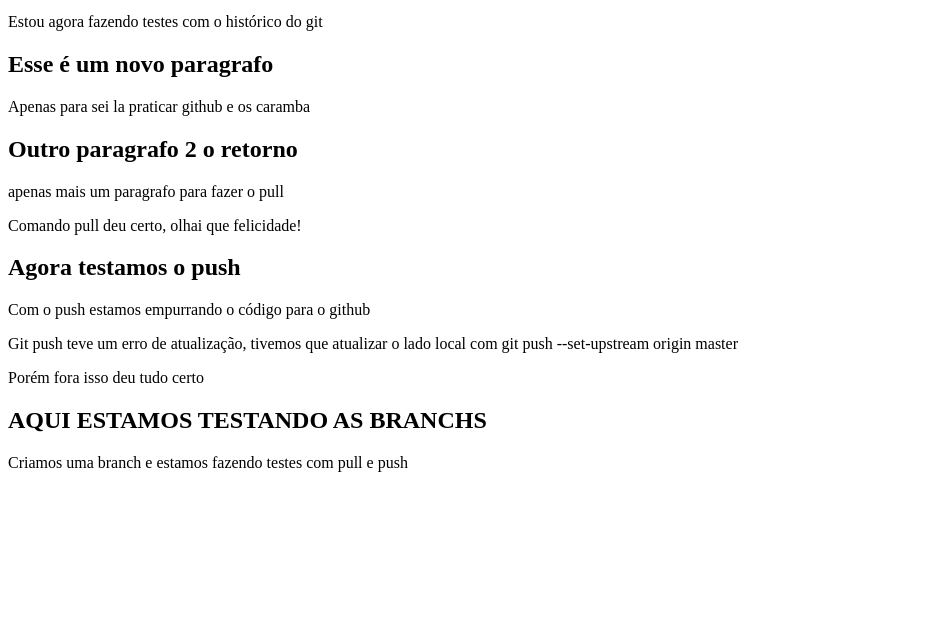
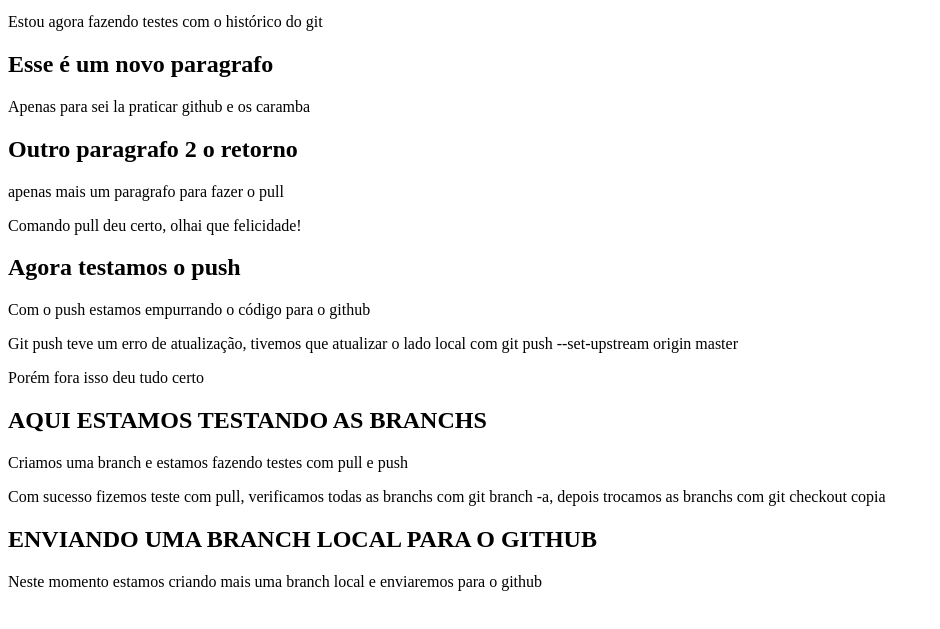
Before and after one commit to Robertb-dev/projeto2, a plain HTML site: page teste2.html in a window 1280 px wide. Shown: the part 101-730 px from the top of the page, without its empty margins (0-940 px from the left). Drawn offline with Linux system fonts and the light colour scheme.

Commit message:
copia dois indo pro hub

```diff
--- a/teste2.html
+++ b/teste2.html
@@ -23,7 +23,10 @@
 
 <h2>AQUI ESTAMOS TESTANDO AS BRANCHS</h2>
 <p>Criamos uma branch e estamos fazendo testes com pull e push</p>
+<p>Com sucesso fizemos teste com pull, verificamos todas as branchs com git branch -a, depois trocamos as branchs com git checkout copia</p>
 
+<h2>ENVIANDO UMA BRANCH LOCAL PARA O GITHUB</h2>
+<p>Neste momento estamos criando mais uma branch local e enviaremos para o github</p>
 
 </body>
 </html>
```
